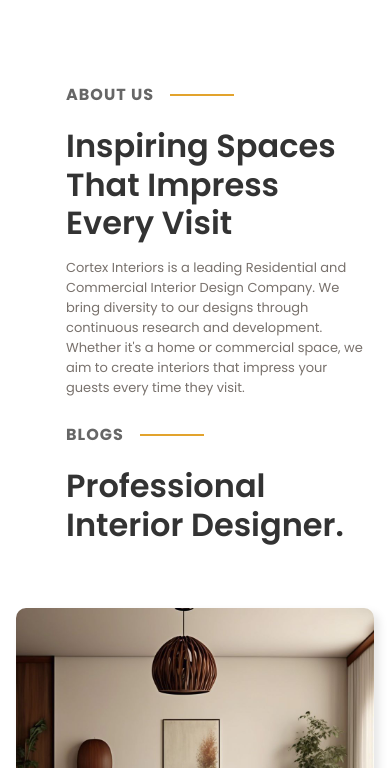
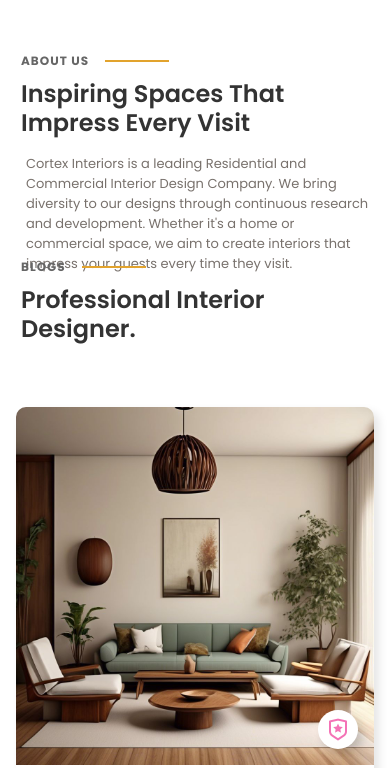
Before and after one commit to AminaAshraf2002/interiors, a plain HTML site: page index.html in a window 390 px wide. Shown: the part 936-1704 px from the top of the page. Drawn offline with nearby package versions, Linux system fonts and the light colour scheme.

Commit message:
coretex0

```diff
--- a/styles.css
+++ b/styles.css
@@ -282,7 +282,7 @@ nav {
   max-width: 600px;
   margin-bottom: 1rem;
   color: var(--text-light);
-  margin-left: 50px;
+  margin-left: 30px;
 }
 
 .btn {
@@ -953,7 +953,8 @@ nav {
 
   .section__description {
     font-size: 13px;
-    margin-bottom: -20px;
+    margin-bottom: -30px;
+    margin-left: 10px;
   }
 }
 
@@ -1139,7 +1140,7 @@ nav {
   text-transform: uppercase;
   letter-spacing: 1px;
   margin-top: 50px; /* Space between the p and h2 */
-  margin-left: 50px;
+  margin-left: 20px;
 
 }
 
@@ -1150,8 +1151,43 @@ nav {
   color: #333; /* Darker gray color */
   margin-top: 20px;
   line-height: 1.2;
-  margin-left: 50px;
+  margin-left: 20px;
 
+}
+/* Responsive design for tablets and smaller screens */
+@media (max-width: 768px) {
+  .section__subheader,
+  .section__header {
+    margin-left: 10px; /* Reduce left margin for smaller screens */
+  }
+
+  .section__subheader {
+    font-size: 14px; /* Adjust font size for better readability */
+    margin-top: 30px; /* Adjusted top margin */
+  }
+
+  .section__header {
+    font-size: 28px; /* Adjust header size */
+    margin-top: 15px;
+  }
+}
+
+/* Responsive design for mobile screens */
+@media (max-width: 480px) {
+  .section__subheader,
+  .section__header {
+    margin-left: 5px; /* Minimal margin for very small screens */
+  }
+
+  .section__subheader {
+    font-size: 12px; /* Smaller font size for mobile */
+    margin-top: 20px;
+  }
+
+  .section__header {
+    font-size: 24px; /* Adjusted header size for mobile */
+    margin-top: 10px;
+  }
 }
 .offer__card {
   max-width: 2000px; /* Increased width */
```
